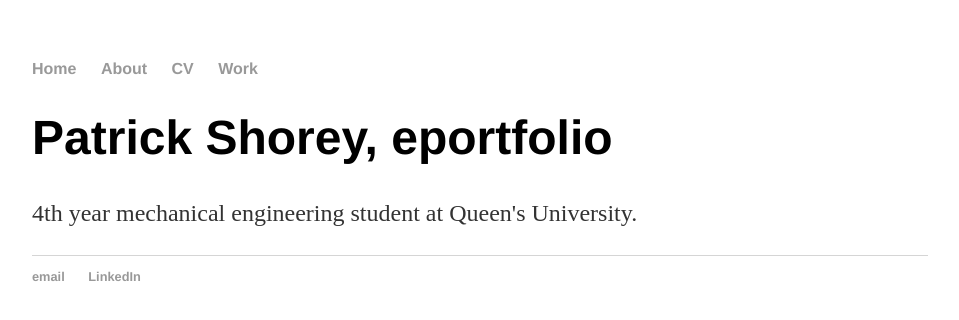
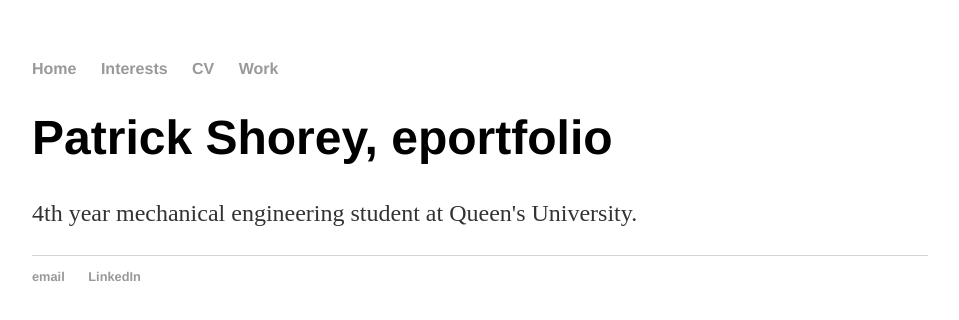
Before and after one commit to LurkingH0rr0r/LurkingH0rr0r.github.io, a Jekyll site: the page built from index.html, in a window 1280 px wide. Shown: the top 320 px of the page, without its empty margins (160-1119 px from the left). Built offline with Jekyll 4.4.1, drawn with Linux system fonts in a browser that asks for light colours.

Commit message:
Update default.html

```diff
--- a/_layouts/default.html
+++ b/_layouts/default.html
@@ -9,7 +9,7 @@
 			<nav>
 	    		<ul>
 	        		<li><a href="/">Home</a></li>
-		        	<li><a href="/about">About</a></li>
+		        	<li><a href="https://docs.google.com/viewer?url=https://github.com/Patrick-Shorey/Patrick-Shorey.github.io/raw/master/pdfs/coverletter-MECH462.pdf">Interests</a></li>
 	        		<li><a href="https://docs.google.com/viewer?url=https://github.com/Patrick-Shorey/Patrick-Shorey.github.io/raw/master/pdfs/resume.pdf">CV</a></li>
 	        		<li><a href="/blog">Work</a></li>
 	    		</ul>
```
